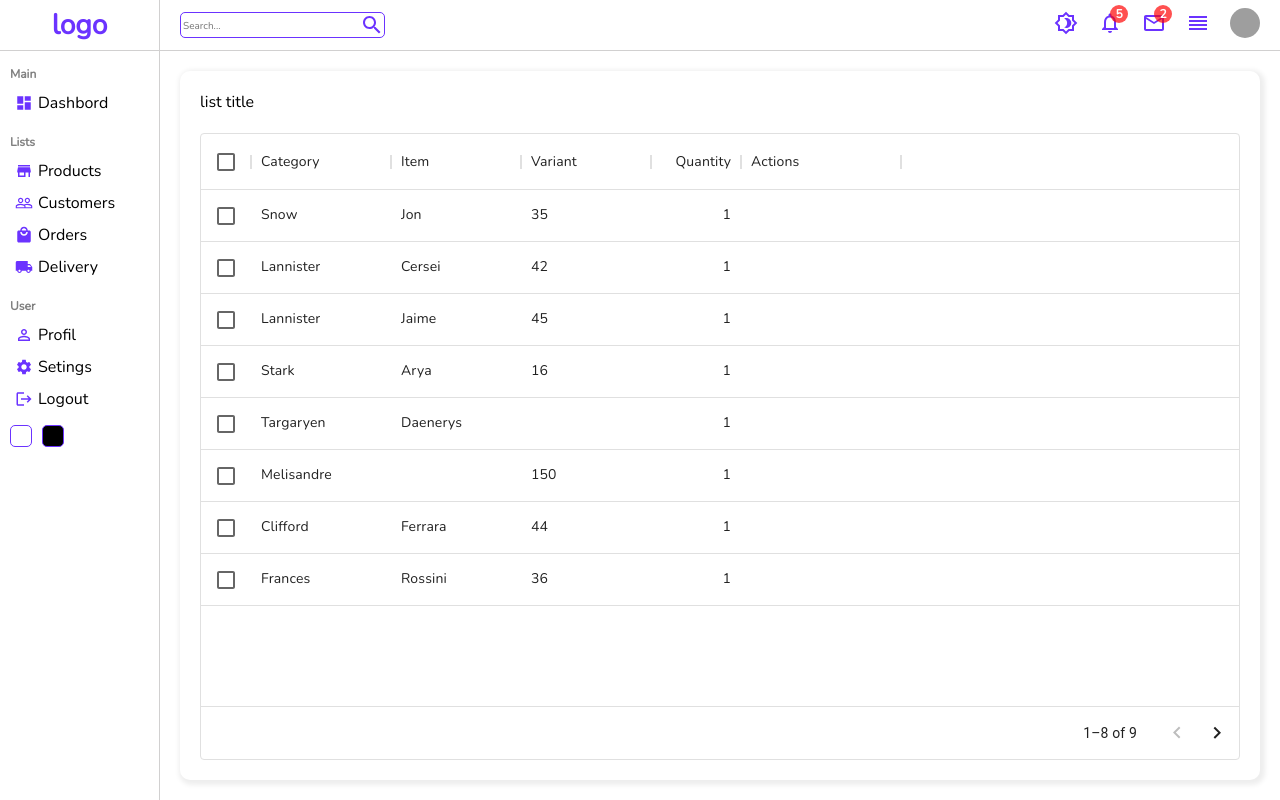
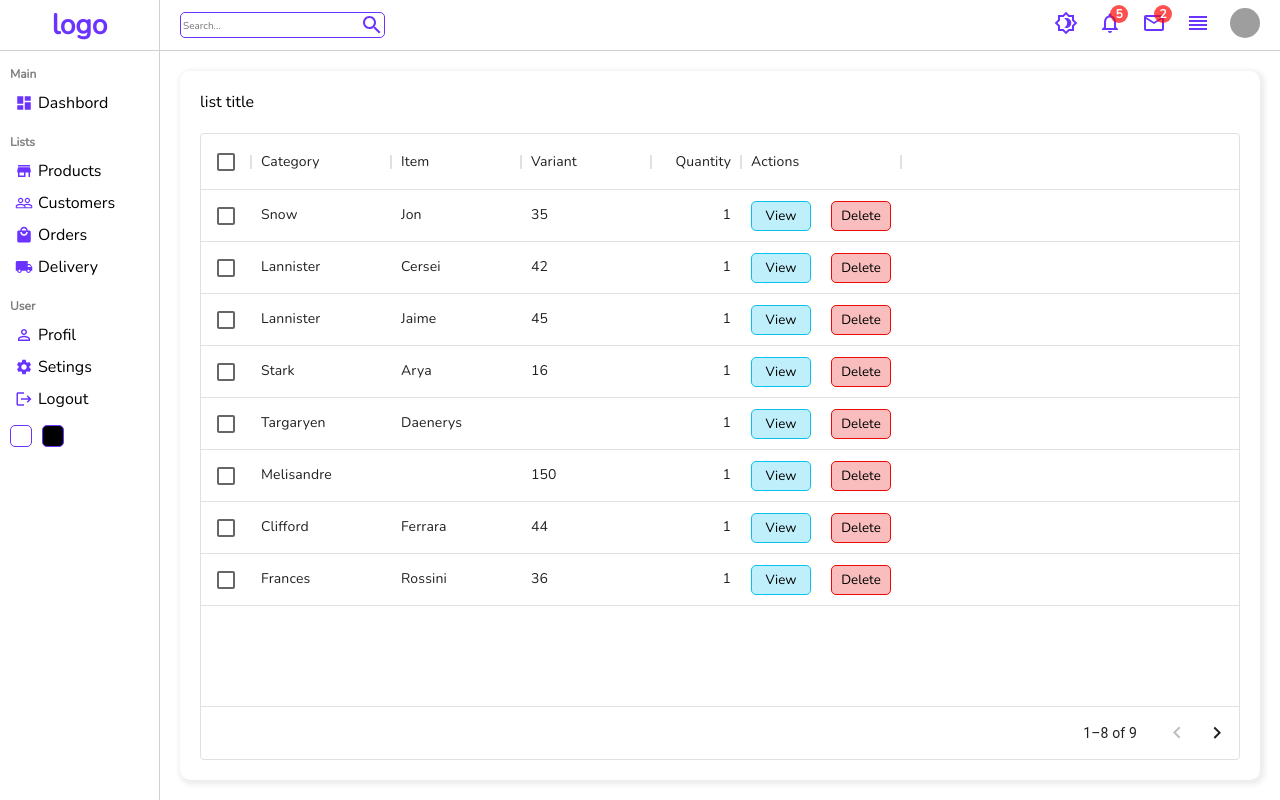
Before and after one commit to PaccoHiro/nfsFe, a React (Vite) app in the folder nfsFe/: page /products in a window 1280 px wide. Built offline with nearby package versions, Linux system fonts and the light colour scheme; grey boxes are pictures that could not be loaded.

Commit message:
add actions to datagrid

```diff
--- a/nfsFe/src/components/datatable/Datatable.jsx
+++ b/nfsFe/src/components/datatable/Datatable.jsx
@@ -15,11 +15,15 @@ const Datatable = () => {
     {
       field: "actions",
       headerName: "Actions",
-      description: "This column has a value getter and is not sortable.",
       sortable: false,
       width: 160,
-      valueGetter: (params) => {
-        // `${params.row.firstName || ""} ${params.row.lastName || ""}`
+      renderCell: () => {
+        return (
+          <div className="cellActions">
+            <button className="view">View</button>
+            <button className="delete">Delete</button>
+          </div>
+        );
       },
     },
   ];
--- a/nfsFe/src/components/datatable/datatable.scss
+++ b/nfsFe/src/components/datatable/datatable.scss
@@ -14,4 +14,24 @@
   .gridcontainer {
     flex: 1;
   }
+  .cellActions {
+    display: flex;
+    gap: 20px;
+    .view {
+      width: 60px;
+      height: 30px;
+      border-radius: 5px;
+      border: 1px solid rgb(8, 193, 235);
+      background-color: rgba(8, 193, 235, 0.26);
+      color: black;
+    }
+    .delete {
+      width: 60px;
+      height: 30px;
+      border-radius: 5px;
+      border: 1px solid rgb(235, 8, 8);
+      background-color: rgba(235, 8, 8, 0.267);
+      color: black;
+    }
+  }
 }
--- a/nfsFe/src/components/widget/widget.scss
+++ b/nfsFe/src/components/widget/widget.scss
@@ -1,7 +1,7 @@
 .widget {
   // max-width: 330px;
+  // min-width: 200px;
   min-width: 200px;
-  min-width: 240px;
   flex: 1;
   display: flex;
   align-items: center;
```
